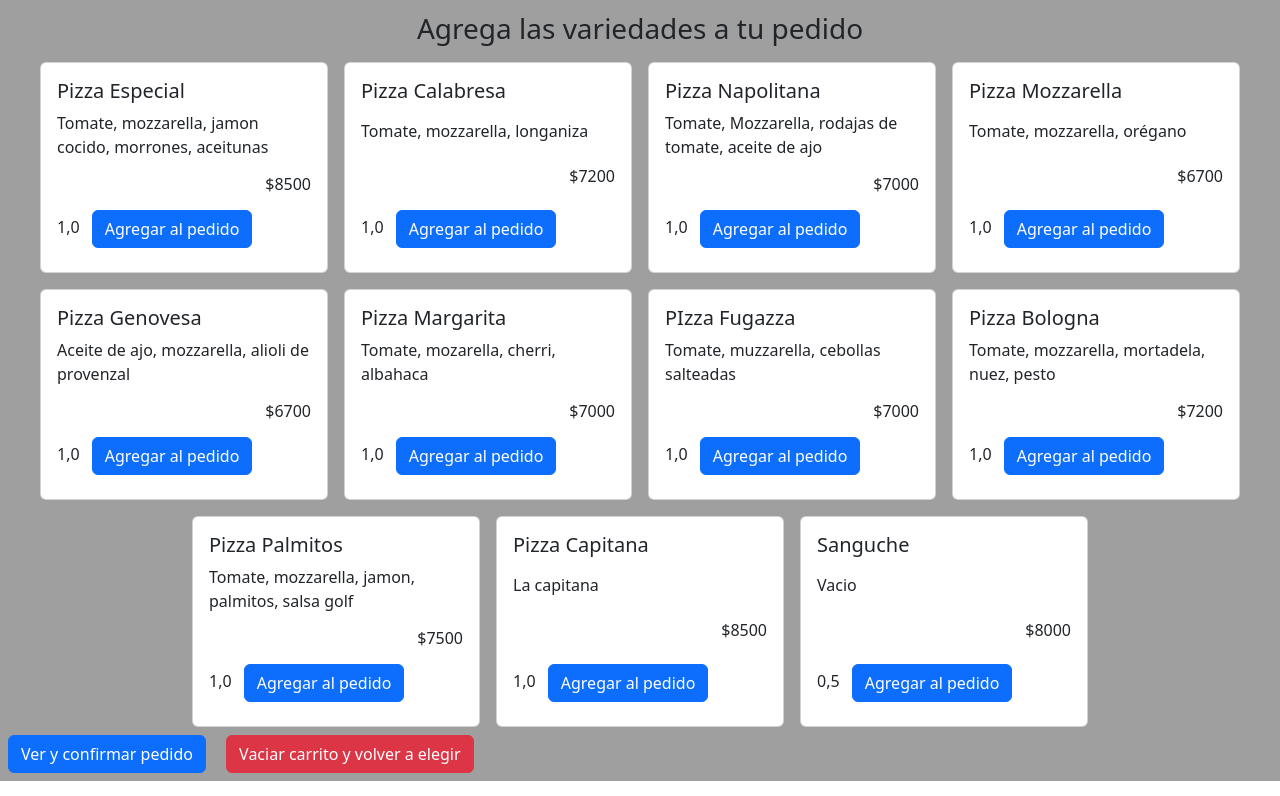
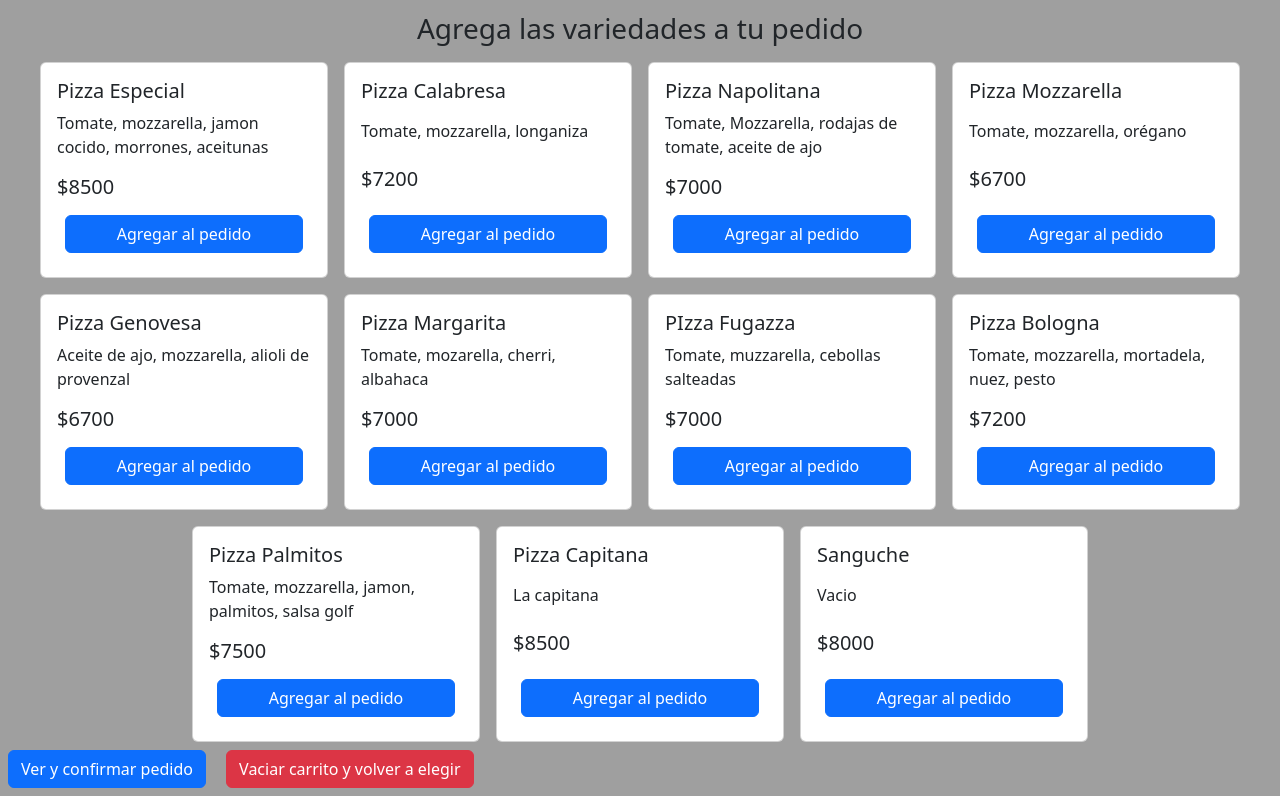
Before and after one commit to nicosanjurjo/elgalponcito.vm, a Django app: page /cliente/ in a window 1280 px wide. Shown: the part 370-1166 px from the top of the page. Run offline with Django 5.2, Linux system fonts and the light colour scheme; data comes from the database, SQL or seed files in the repository; both versions use the stored data as it was after the commit.

Commit message:
Puesta en produccion

```diff
--- a/elgalponcitovm/elgalponcitovm/settings.py
+++ b/elgalponcitovm/elgalponcitovm/settings.py
@@ -25,7 +25,7 @@ SECRET_KEY = 'django-insecure-dlek$ou&2ts@k4cp(-!+oqki60fkd&k79zaowr(1$nd92sllx7
 # SECURITY WARNING: don't run with debug turned on in production!
 DEBUG = True
 
-ALLOWED_HOSTS = ['127.0.0.1', 'localhost', '192.168.1.108', '192.168.100.50']
+ALLOWED_HOSTS = ['127.0.0.1', 'localhost', '192.168.1.108', '192.168.100.50', '192.168.3.229']
 
 
 # Application definition
--- a/elgalponcitovm/templates/cliente/cliente.html
+++ b/elgalponcitovm/templates/cliente/cliente.html
@@ -21,9 +21,8 @@
             <div class="card-body">
                 <h5 class="card-title">{{ producto.nombre }}</h5>
                 <p class="card-text">{{ producto.descripcion }}</p>
-                <h6 class="card-text">${{ producto.precio }} </h6>
-                <h7 class="card-text"> {{ producto.masasxunidad }} </h6>
-                <button class="btn btn-primary" onclick="agregarProducto('{{ producto.id }}', '{{ producto.nombre }}', '{{ producto.precio }}','{{ producto.masasxunidad }}')">Agregar al pedido</button>
+                <h5 class="card-text">${{ producto.precio }} </h5>
+                <button class="btn btn-primary" onclick="agregarProducto('{{ producto.id }}', '{{ producto.nombre }}', '{{ producto.precio }}')">Agregar al pedido</button>
             </div>
         </div>
         {% endfor %}
```
Also changed, not shown: elgalponcitovm/db.sqlite3.
